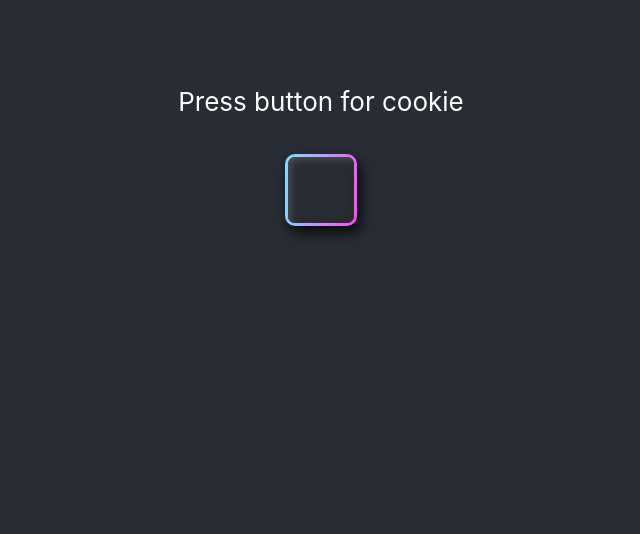
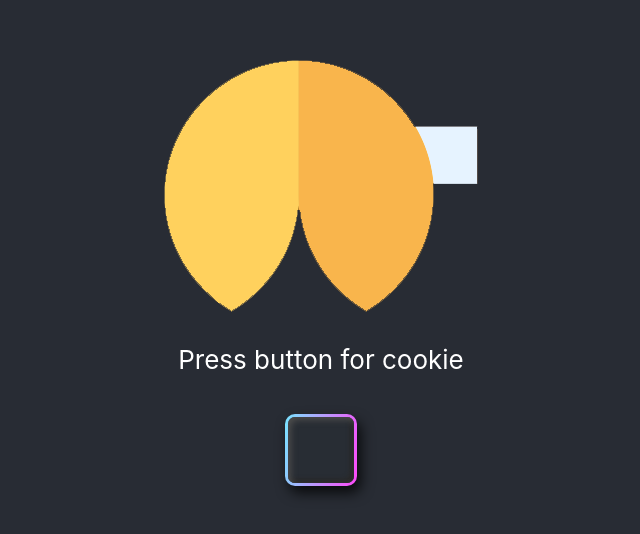
Before and after one commit to jdvolk/fortune-cookies, a React (Create React App) app: page / in a window 1280 px wide. Shown: the part 140-674 px from the top of the page, without its empty margins (319-959 px from the left). Built offline with nearby package versions, Linux system fonts and the light colour scheme.

Commit message:
add animation to the cookie png

```diff
--- a/src/App/App.js
+++ b/src/App/App.js
@@ -4,15 +4,16 @@ import './MediaQueries.css';
 import { render } from '@testing-library/react';
 import {getOneCookie} from '../ApiCalls';
 import { CookiePaper } from '../CookiePaper/CookiePaper';
+import { Cookie } from '../Cookie/Cookie';
 import { NavBar } from '../NavBar/NavBar'
 
-class App extends Component {
+export class App extends Component {
   constructor() {
     super();
     this.state = {
       cookies: [],
       isClicked: false,
-      // isOpen: false,
+      isOpen: false,
     }
   }
 
@@ -24,6 +25,7 @@ class App extends Component {
     const cookie = await getOneCookie();
     this.setState({ cookies: [...cookie, ...this.state.cookies]})
     this.setState({isClicked: false})
+    this.setState({isOpen: false})
   }
   handleFortuneClick = () => {
     this.setState({isClicked: !this.state.isClicked})
@@ -40,6 +42,9 @@ class App extends Component {
          /> */}
           <section className="Main-page">
             <section className="Cookie-container">
+              <Cookie
+                isOpen={this.state.isOpen}
+              />
               <CookiePaper
                 cookies={this.state.cookies}
                 handleFortuneClick={this.handleFortuneClick}
--- /dev/null
+++ b/src/Cookie/Cookie.css
@@ -0,0 +1,50 @@
+.WholeCookie {
+
+}
+
+.LeftCookieAnimation{
+	transform: rotate(25deg);
+	transform-origin: top right;
+  animation: breakLeft 1s ease-in forwards;
+}
+
+
+.RightCookieAnimation {
+	transform: rotate(-25deg);
+  transform-origin: top left;
+  animation: breakRight 1s ease-in forwards;
+}
+
+@keyframes breakLeft {
+	from {
+		transform: translateX(0) rotate(0deg);
+	}
+	30%, 40% {
+		transform: translateX(0) rotate(15deg);
+	}
+	70%, 80% {
+		opacity: 1;
+		transform: translateX(-14em) rotate(25deg);
+	}
+	to {
+		opacity: 0;
+		transform: translateX(-14em) rotate(25deg);
+	}
+}
+
+@keyframes breakRight {
+	from {
+		transform: translateX(0) rotate(0deg);
+	}
+	30%, 40% {
+		transform: translateX(0) rotate(-15deg);
+	}
+	70%, 80% {
+		opacity: 1;
+		transform: translateX(14em) rotate(-25deg);
+	}
+	to {
+		opacity: 0;
+		transform: translateX(14em) rotate(-25deg);
+	}
+}
--- /dev/null
+++ b/src/Cookie/Cookie.js
@@ -0,0 +1,61 @@
+import React, { Component } from 'react';
+// import ReactDOM from "react-dom";
+import './Cookie.css'
+import LeftCookie from '../Assets/cookie-left.png'
+import RightCookie from '../Assets/cookie-right.png'
+
+export class Cookie extends Component {
+  constructor() {
+    super()
+    this.state = {
+      animationFinished: false,
+      classNames: ""
+    }
+  }
+
+
+  startStopAnimation = () => {
+    const { classNames } = this.state;
+    this.setState({ classNames: classNames ? "" : "Animation" });
+  };
+
+  onAnimationStart = () => {
+    this.setState({
+      animationFinished: false,
+    });
+  };
+
+  onAnimationEnd = () => {
+    this.setState({
+      animationFinished: true,
+    });
+  };
+
+
+  // const [breakLeft, setBreakLeft, breakRight, setBreakRight] = React.useSate(0)
+
+  render() {
+    // const { animationFinished } = this.state;
+    return (
+      <section
+        className="WholeCookie"
+        onClick={this.startStopAnimation}
+      >
+        <img
+          className={`LeftCookie${this.state.classNames}`}
+          src={LeftCookie}
+          onAnimationStart={() => this.onAnimationStart}
+          onAnimationEnd={() => this.onAnimationEnd}
+        />
+        <img
+          className={`RightCookie${this.state.classNames}`}
+          src={RightCookie}
+          onAnimationStart={() => this.onAnimationStart}
+          onAnimationEnd={() => this.onAnimationEnd}
+        />
+      </section>
+    )
+  }
+}
+
+export default Cookie;
```
Also changed, not shown: 1 other file (tests, documents, lock files or other folders).
